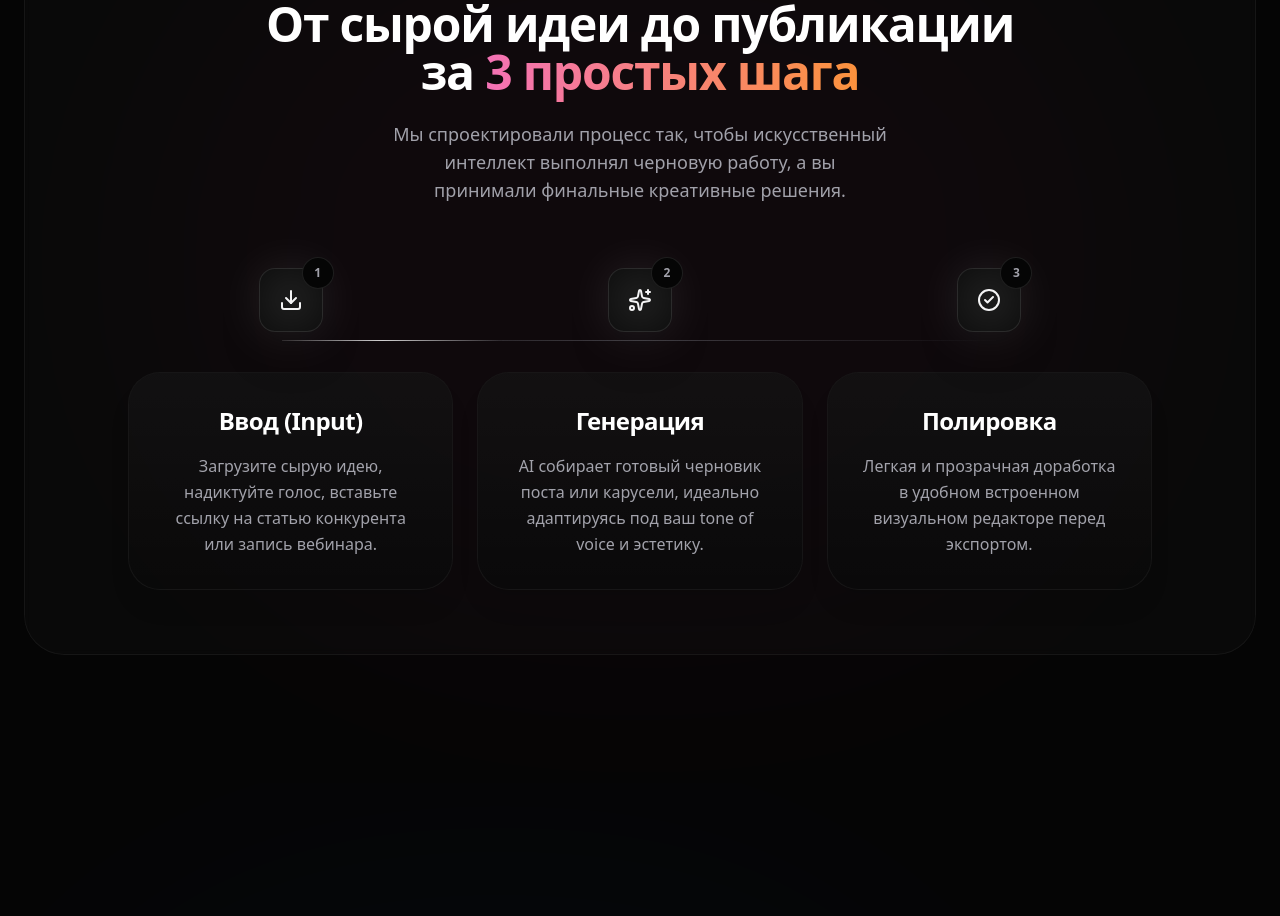
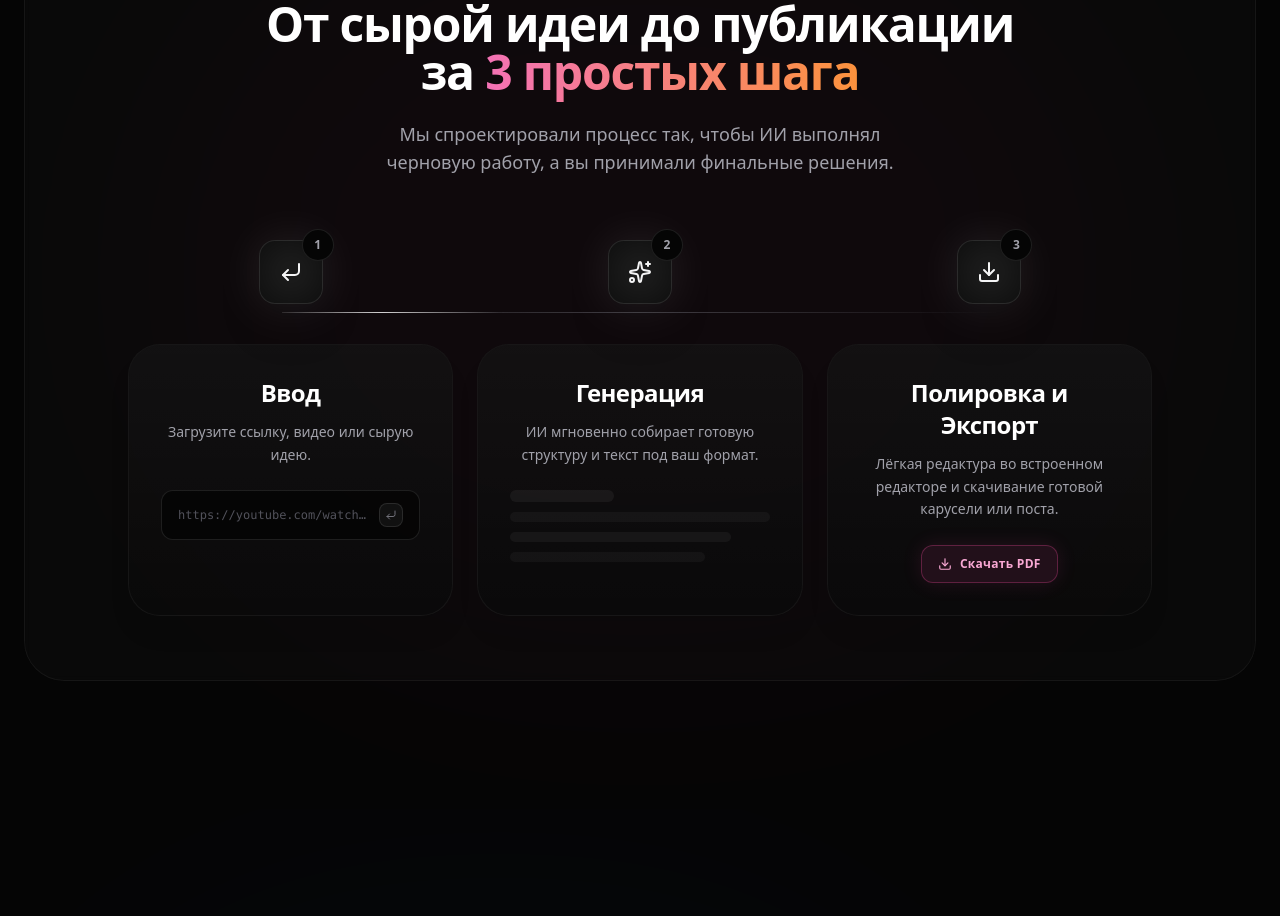
Before and after one commit to matteimikeska49-bot/gtf, a React (Vite) app: page / in a window 1280 px wide. Shown: the part 4700-5616 px from the top of the page. Built offline with nearby package versions, Linux system fonts and the light colour scheme.

Commit message:
feat(how-it-works): micro-UI mockups in each step card, updated copy

```diff
--- a/src/components/HowItWorksSection.jsx
+++ b/src/components/HowItWorksSection.jsx
@@ -1,26 +1,62 @@
 import React from 'react';
 import { motion } from 'framer-motion';
-import { Download, Sparkles, CheckCircle2 } from 'lucide-react';
+import { CornerDownLeft, Sparkles, Download } from 'lucide-react';
 
-export const HowItWorksSection = () => {
+/* ─── Микро-UI: Имитация поля ввода (Шаг 1) ─── */
+const InputMockup = () => (
+  <div className="mt-6 flex items-center gap-2 px-4 py-3 rounded-xl bg-black/50 border border-white/10 w-full max-w-xs">
+    <span className="text-xs text-zinc-600 flex-1 truncate font-mono">https://youtube.com/watch?v=...</span>
+    <div className="shrink-0 w-6 h-6 rounded-lg bg-white/5 border border-white/10 flex items-center justify-center">
+      <CornerDownLeft className="w-3 h-3 text-zinc-500" />
+    </div>
+  </div>
+);
+
+/* ─── Микро-UI: Скелетон генерации (Шаг 2) ─── */
+const SkeletonMockup = () => (
+  <div className="mt-6 flex flex-col gap-2.5 w-full max-w-xs">
+    <div className="h-3 w-2/5 rounded-full bg-white/10 animate-pulse" />
+    <div className="h-2.5 w-full rounded-full bg-white/[0.07] animate-pulse [animation-delay:150ms]" />
+    <div className="h-2.5 w-[85%] rounded-full bg-white/[0.07] animate-pulse [animation-delay:300ms]" />
+    <div className="h-2.5 w-3/4 rounded-full bg-white/[0.05] animate-pulse [animation-delay:450ms]" />
+  </div>
+);
+
+/* ─── Микро-UI: Кнопка экспорта (Шаг 3) ─── */
+const ExportMockup = () => (
+  <div className="mt-6">
+    <button className="flex items-center gap-2 px-4 py-2.5 rounded-xl border border-pink-500/30 bg-pink-500/10 shadow-[0_0_20px_rgba(236,72,153,0.12)] text-pink-300 text-xs font-semibold tracking-wide transition-all hover:shadow-[0_0_30px_rgba(236,72,153,0.2)] hover:bg-pink-500/15 hover:border-pink-500/50 group">
+      <Download className="w-3.5 h-3.5 group-hover:-translate-y-0.5 transition-transform duration-300" />
+      Скачать PDF
+    </button>
+  </div>
+);
+
 const steps = [
   {
-      icon: Download,
-      title: "Ввод (Input)",
-      desc: "Загрузите сырую идею, надиктуйте голос, вставьте ссылку на статью конкурента или запись вебинара."
+    icon: CornerDownLeft,
+    number: 1,
+    title: "Ввод",
+    desc: "Загрузите ссылку, видео или сырую идею.",
+    micro: <InputMockup />,
   },
   {
     icon: Sparkles,
+    number: 2,
     title: "Генерация",
-      desc: "AI собирает готовый черновик поста или карусели, идеально адаптируясь под ваш tone of voice и эстетику."
+    desc: "ИИ мгновенно собирает готовую структуру и текст под ваш формат.",
+    micro: <SkeletonMockup />,
   },
   {
-      icon: CheckCircle2,
-      title: "Полировка",
-      desc: "Легкая и прозрачная доработка в удобном встроенном визуальном редакторе перед экспортом."
-    }
+    icon: Download,
+    number: 3,
+    title: "Полировка и Экспорт",
+    desc: "Лёгкая редактура во встроенном редакторе и скачивание готовой карусели или поста.",
+    micro: <ExportMockup />,
+  },
 ];
 
+export const HowItWorksSection = () => {
   return (
     <section className="py-24 md:py-32 px-6 relative z-10 w-full overflow-hidden bg-[#050505]">
 
@@ -43,20 +79,20 @@ export const HowItWorksSection = () => {
 
           <div className="max-w-3xl mx-auto w-full">
             <h2 className="text-3xl md:text-4xl lg:text-5xl font-bold text-white mb-6 tracking-tight leading-tight text-balance">
-              От сырой идеи до публикации <br className="hidden md:block"/> за <span className="text-gradient-brand">3 простых шага</span>
+              От сырой идеи до публикации <br className="hidden md:block"/>за <span className="text-gradient-brand">3 простых шага</span>
             </h2>
           </div>
 
           <p className="text-base md:text-lg text-zinc-400 max-w-2xl mx-auto font-medium leading-relaxed text-balance">
-            Мы спроектировали процесс так, чтобы искусственный интеллект выполнял черновую работу, а вы принимали финальные креативные решения.
+            Мы спроектировали процесс так, чтобы ИИ выполнял черновую работу, а вы принимали финальные решения.
           </p>
         </motion.div>
 
         <div className="relative mt-12 max-w-5xl mx-auto">
-          {/* Сетка соединяющих линий навигации */}
+          {/* Соединяющая линия — desktop */}
           <div className="hidden md:block absolute top-[4.5rem] left-[15%] right-[15%] h-px bg-gradient-to-r from-transparent via-zinc-500/50 to-transparent" />
 
-          {/* Анимированная бегущая линия (Neon effect) */}
+          {/* Анимированная бегущая неон-линия */}
           <div className="hidden md:block absolute top-[4.5rem] left-[15%] right-[15%] h-px overflow-hidden">
             <motion.div
               animate={{ x: ["-100%", "200%"] }}
@@ -65,6 +101,7 @@ export const HowItWorksSection = () => {
             />
           </div>
 
+          {/* Вертикальная линия — mobile */}
           <div className="md:hidden absolute left-[3.25rem] top-[10%] bottom-[10%] w-px bg-gradient-to-b from-transparent via-zinc-600/50 to-transparent" />
 
           <div className="grid grid-cols-1 md:grid-cols-3 gap-8 md:gap-4 lg:gap-6 relative z-10">
@@ -75,28 +112,32 @@ export const HowItWorksSection = () => {
                 whileInView={{ opacity: 1, y: 0 }}
                 viewport={{ once: true }}
                 transition={{ duration: 0.7, delay: i * 0.2, ease: "easeOut" }}
-                className="relative group flex flex-col md:items-center text-left md:text-center mt-0 md:mt-0"
+                className="relative group flex flex-col md:items-center text-left md:text-center"
               >
-                {/* Обертка для неон-иконки, позиционируется на линии */}
+                {/* Иконка с номером — на соединяющей линии */}
                 <div className="relative w-16 h-16 flex items-center justify-center rounded-2xl border border-white/10 bg-[#0a0a0a] shrink-0 mb-10 z-20 shadow-2xl group-hover:scale-110 group-hover:border-white/30 transition-all duration-500 mx-0 md:mx-auto">
                   <div className="absolute inset-0 bg-white blur-xl opacity-10 group-hover:opacity-20 transition-opacity duration-500 rounded-2xl" />
                   <step.icon className="w-6 h-6 text-zinc-100 relative z-10" />
-
-                  {/* Circle number indicator */}
                   <div className="absolute -top-3 -right-3 w-8 h-8 rounded-full bg-[#050505] border border-white/10 flex items-center justify-center text-xs font-bold text-zinc-400">
-                    {i + 1}
+                    {step.number}
                   </div>
                 </div>
 
-                {/* Стеклянная карточка-подложка для контента */}
+                {/* Карточка с микро-UI */}
                 <div className="w-full bg-[#0a0a0a]/80 backdrop-blur-xl p-8 rounded-[2rem] border border-white/5 group-hover:border-white/10 transition-colors duration-500 shadow-xl relative overflow-hidden flex-1 md:hover:-translate-y-2 transform">
                   <div className="absolute inset-0 bg-gradient-to-b from-white/[0.03] to-transparent pointer-events-none" />
-                  <h3 className="text-2xl font-bold text-white mb-4 tracking-tight">
+
+                  <h3 className="text-2xl font-bold text-white mb-3 tracking-tight relative z-10">
                     {step.title}
                   </h3>
-                  <p className="text-zinc-400 font-medium leading-relaxed">
+                  <p className="text-zinc-400 font-medium leading-relaxed text-sm relative z-10">
                     {step.desc}
                   </p>
+
+                  {/* Микро-UI блок */}
+                  <div className="relative z-10 flex md:justify-center">
+                    {step.micro}
+                  </div>
                 </div>
               </motion.div>
             ))}
```
Lines whose indentation alone changed are shown as unchanged.
